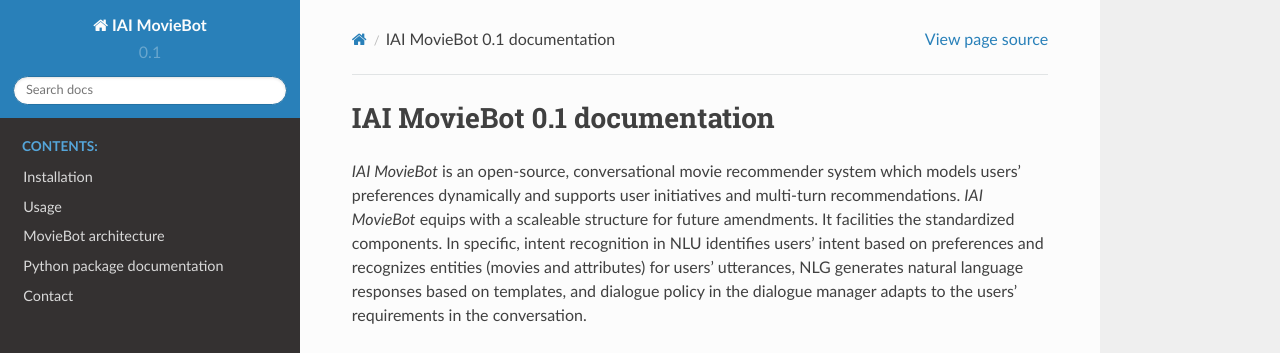
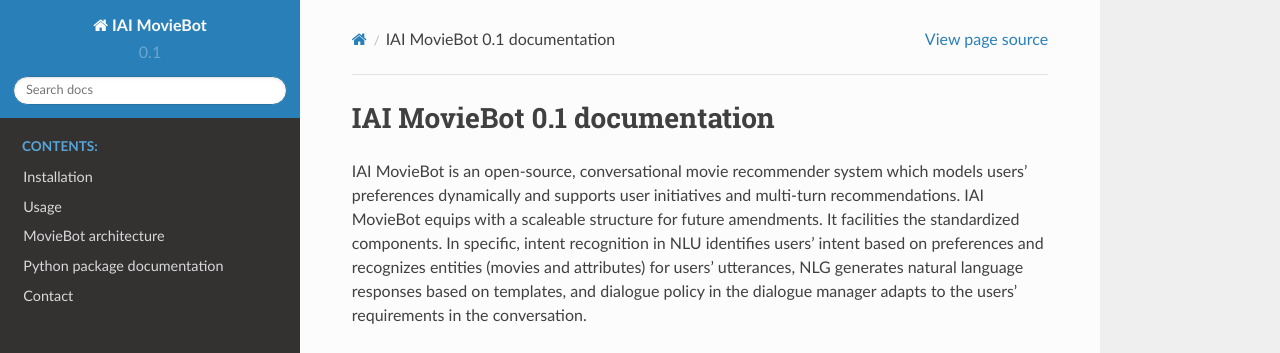
Before and after one commit to iai-group/MovieBot, a Sphinx documentation site: the page built from doc/source/index.rst, in a window 1280 px wide. Shown: the top 353 px of the page. Built offline with Sphinx 7.4.7 and the Read the Docs theme 2.0.0, drawn with Linux system fonts in a browser that asks for light colours.

```diff
--- a/doc/source/index.rst
+++ b/doc/source/index.rst
@@ -6,8 +6,8 @@
 IAI MovieBot |release| documentation
 ===================
 
-*IAI MovieBot* is an open-source, conversational movie recommender system which models users' preferences dynamically and supports user initiatives and multi-turn recommendations.
-*IAI MovieBot* equips with a scaleable structure for future amendments. It facilities the standardized components.
+IAI MovieBot is an open-source, conversational movie recommender system which models users' preferences dynamically and supports user initiatives and multi-turn recommendations.
+IAI MovieBot equips with a scaleable structure for future amendments. It facilities the standardized components.
 In specific, intent recognition in NLU identifies users' intent based on preferences and recognizes entities (movies and attributes) for users' utterances, NLG generates natural language responses based on templates, and dialogue policy in the dialogue manager adapts to the users' requirements in the conversation.
 
 .. toctree::
--- a/doc/source/installation.rst
+++ b/doc/source/installation.rst
@@ -10,13 +10,13 @@ Telegram Bot Token
 Conversation History folder
 ---------------------------
 
-Create a folder named `conversation_history`. The conversational logs will be saved in this folder if allowed in the config file. These logs will be created when the *IAI MovieBot* is being executed on Telegram.
+Create a folder named `conversation_history`. The conversational logs will be saved in this folder if allowed in the config file. These logs will be created when the IAI MovieBot is being executed on Telegram.
 
 
 Python Libraries
 ----------------
 
-- Execute the following commands to install necessary libraries for *IAI MovieBot*
+- Execute the following commands to install necessary libraries for IAI MovieBot
 
 
 .. code-block:: shell
--- a/doc/source/usage.rst
+++ b/doc/source/usage.rst
@@ -1,7 +1,7 @@
 Usage
 =====
 
-Running *IAI MovieBot*
+Running IAI MovieBot
 ----------------------
 
 .. code-block:: shell
```
Also changed, not shown: CONTRIBUTING.md (added, +42 -0 lines).
